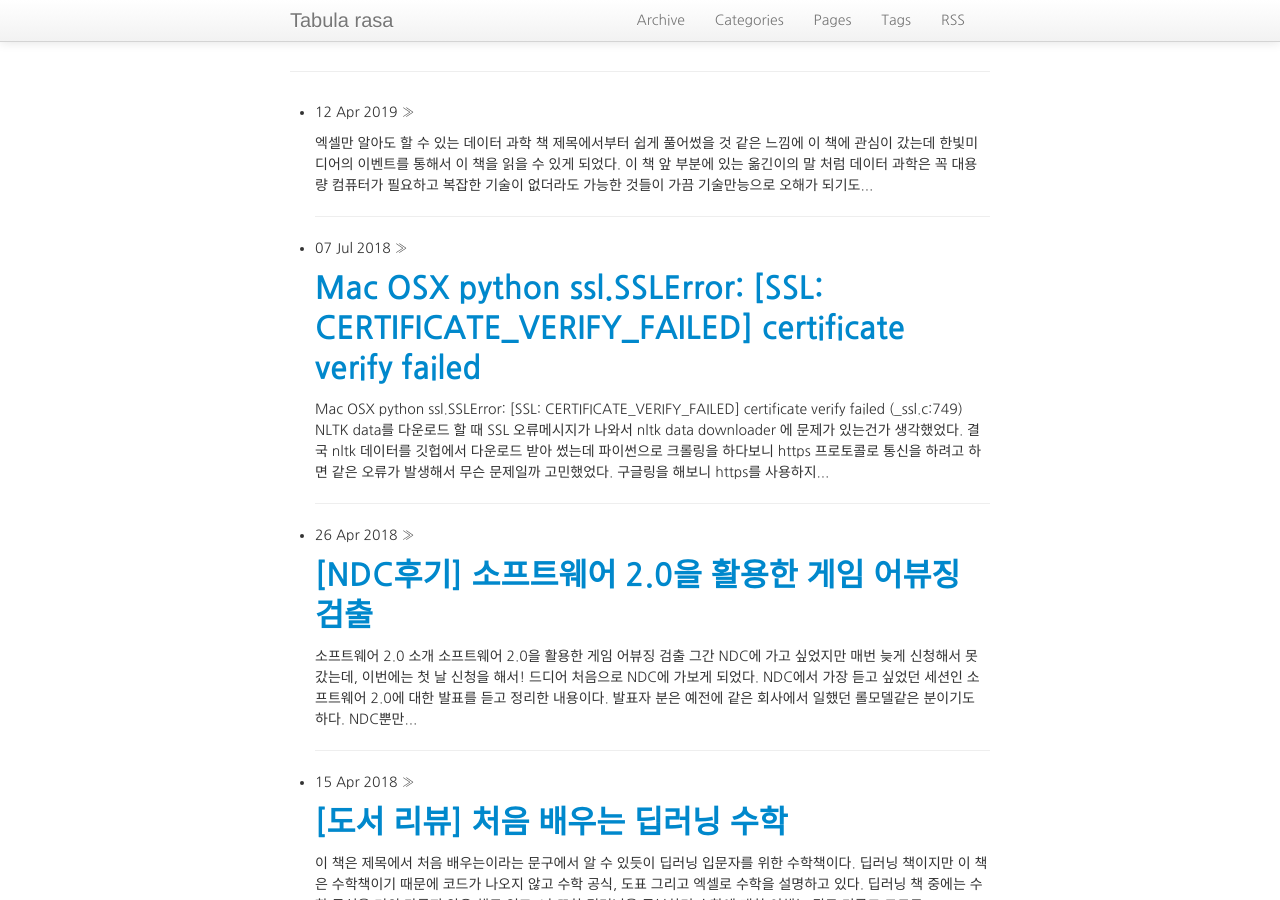
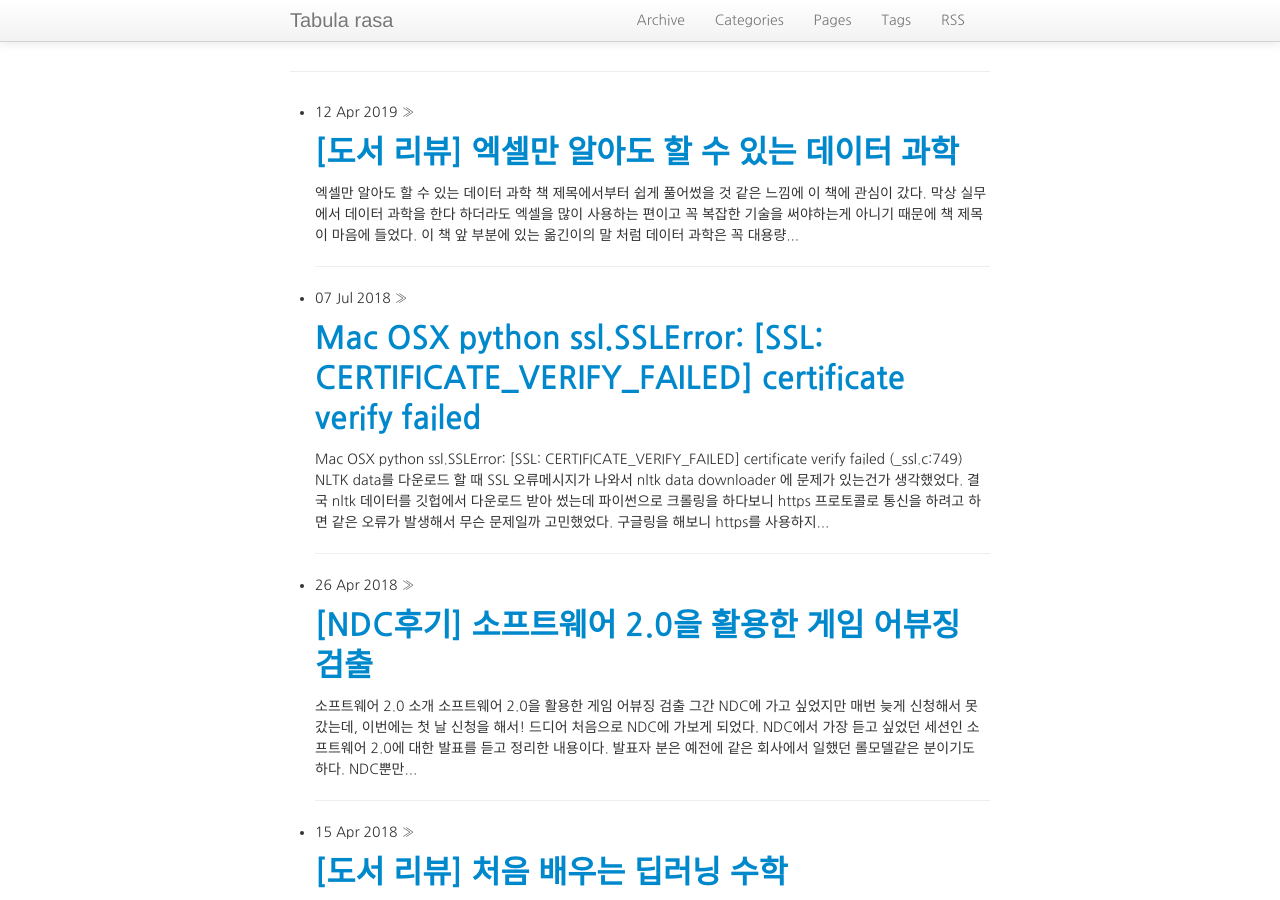
Before and after one commit to corazzon/corazzon.github.com, a Jekyll site: the page built from index.md, in a window 1280 px wide and 900 px high. Built offline with Jekyll 4.4.1, drawn with Linux system fonts in a browser that asks for light colours; nearby versions of some CDN libraries.

Commit message:
Update 2019-04-12-excel-data-science.md

```diff
--- a/_posts/2019-04-12-excel-data-science.md
+++ b/_posts/2019-04-12-excel-data-science.md
@@ -2,8 +2,9 @@
 layout: post
 title: "[도서 리뷰] 엑셀만 알아도 할 수 있는 데이터 과학"
 tagline: "이 리뷰는 한빛미디어의 <나는 리뷰어다> 이벤트를 통해 책을 제공받아 작성했습니다. "
-description:"한빛미디어 - 엑셀만 알아도 할 수 있는 데이터 과학"
+description: "한빛미디어 - 엑셀만 알아도 할 수 있는 데이터 과학"
 category: "데이터 과학"
+tags: [데이터 과학]
 ---
 
 {% include JB/setup %}
@@ -11,13 +12,14 @@ category: "데이터 과학"
 엑셀만 알아도 할 수 있는 데이터 과학
 
 
-책 제목에서부터 쉽게 풀어썼을 것 같은 느낌에 이 책에 관심이 갔는데 한빛미디어의 <나는 리뷰어다> 이벤트를 통해서 이 책을 읽을 수 있게 되었다.
+책 제목에서부터 쉽게 풀어썼을 것 같은 느낌에 이 책에 관심이 갔다.
+막상 실무에서 데이터 과학을 한다 하더라도 엑셀을 많이 사용하는 편이고 꼭 복잡한 기술을 써야하는게 아니기 때문에 책 제목이 마음에 들었다.
 
 <img src="https://i.imgur.com/SRn8giY.jpg">
 
 
-
-이 책 앞 부분에 있는 옮긴이의 말 처럼 데이터 과학은 꼭 대용량 컴퓨터가 필요하고 복잡한 기술이 없더라도 가능한 것들이 가끔 기술만능으로 오해가 되기도 한다. 이 책의 초반에 나오는 이 얘기를 통해 이 책이 쉽게 쓰여졌음을 그리고 기본적인 통계기능과 엑셀의 몇 가지 수식만으로도 데이터과학을 할 수 있음을 얘기해 준다.
+이 책 앞 부분에 있는 옮긴이의 말 처럼 데이터 과학은 꼭 대용량 컴퓨터가 필요하고 복잡한 기술이 없어도 가능한게 데이터과학이라 생각한다.
+이 책의 초반에 나오는 이 얘기를 통해 이 책이 쉽게 쓰여졌음을 그리고 기본적인 통계기능과 엑셀의 몇 가지 수식만으로도 데이터과학을 할 수 있음을 얘기해 준다.
 
 또, 이 책은 일본어로 된 책을 번역한 책이라 공공데이터를 사용했다 하더라도 일본의 데이터를 그대로 사용했겠다 생각했는데 일본 공공 데이터와 함께 국내 공공데이터를 활용하는 사례도 함께 나와있다.
 
@@ -25,9 +27,8 @@ category: "데이터 과학"
 <img src="https://i.imgur.com/7VEAoFm.jpg">
 
 
-
-데이터의 척도와 종류에 따라 분석하는 방법이 달라지는데
-질적자료, 양적자료에 대해 자세하게 설명이 되어 있다.
+데이터의 척도와 종류에 따라 분석하는 방법이 달라지는데 질적자료, 양적자료에 대해 자세하게 설명이 되어 있다.
+데이터를 바라볼 때 질적자료인지 양적자료인지 수치형인지 범주형인지 연속적인지 비연속적인지에 따라 분석과 시각화가 달라지는데 이런 부분도 예제와 실습을 적절하게 구성되어 있다.
 
 <img src="https://i.imgur.com/liwbtrk.jpg">
 
@@ -37,12 +38,10 @@ category: "데이터 과학"
 이 책에서는 인구데이터를 주로 예제로 사용하는데
 연령을 20대, 30대, 40대 처럼 숫자의 특성의 데이터를 범주화 하는 기법에 대해서도 설명과 함께 시각화가 되어 있어 이해하기 쉽게 되어 있다.
 
-
 <img src="https://i.imgur.com/lXFK2JG.jpg">
 
 
-
-연령의 binning 혹은 bucketing
+연령의 binning 혹은 bucketing 예제
 
 <img src="https://i.imgur.com/GUwzL6W.jpg">
 
@@ -66,3 +65,5 @@ category: "데이터 과학"
 일본 서적이라 일본의 공공데이터만 다루지 않을까 했는데 역자가 국내데이터로 이 부분을 따로 만든것 같다. 국내에서 사용할 수 있는 인구데이터를 가져와 우리나라에 맞게 실습할 수 있도록 가이드를 주고 있다.
 
 <img src="https://i.imgur.com/TnfkGIc.jpg">
+
+전체적으로 쉽게 설명하려고 노력한 흔적이 많이 보이는 책이다. 통계학에 대한 기초적인 지식을 이해할 수 있고, 데이터 요약과 시각화를 인구데이터를 통해 실질적인 예제로 이해할 수 있도록 구성되어 있다. 통계는 수식이 많고 복잡해서 실제 데이터로 이해해보고 공식을 적용해 보지 않으면 개념을 이해하기가 쉽지 않은데 이런부분을 최대한 쉽게 설명하려고 노력한 책인 것 같다.
```
